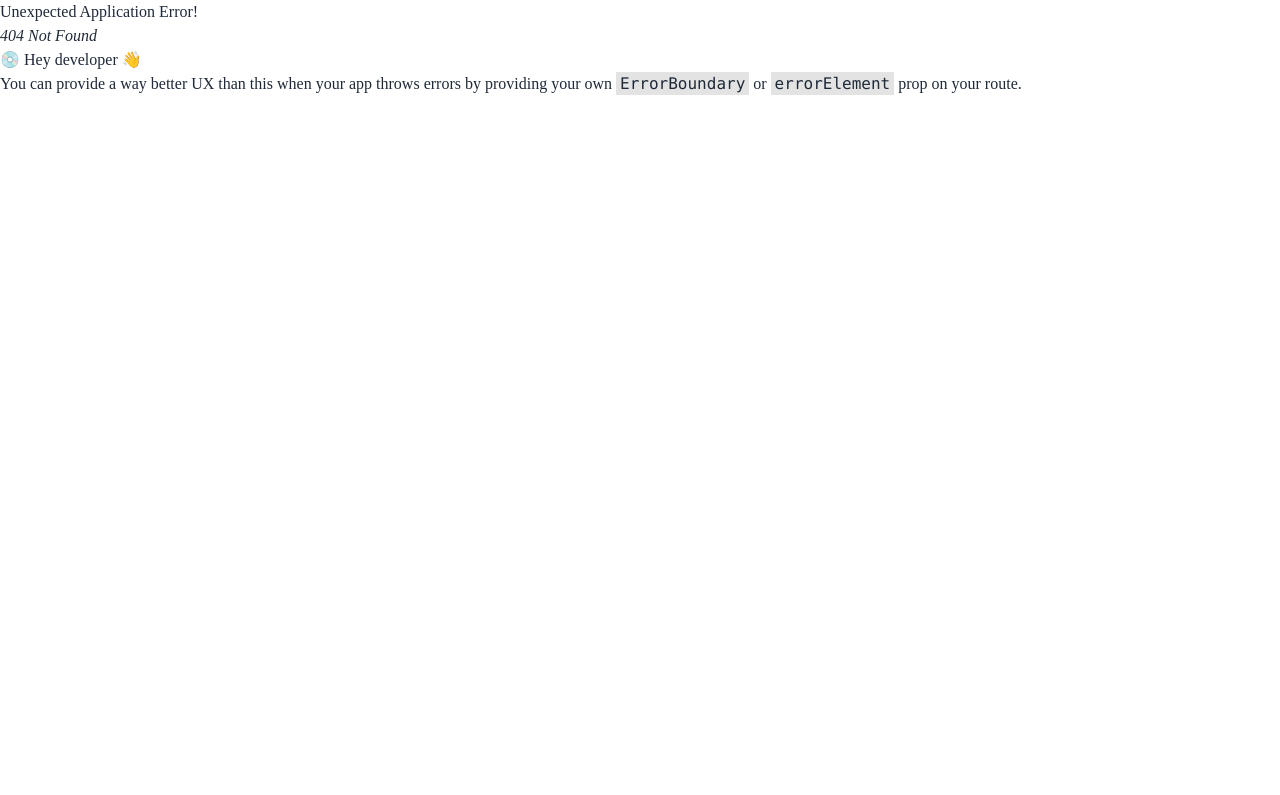
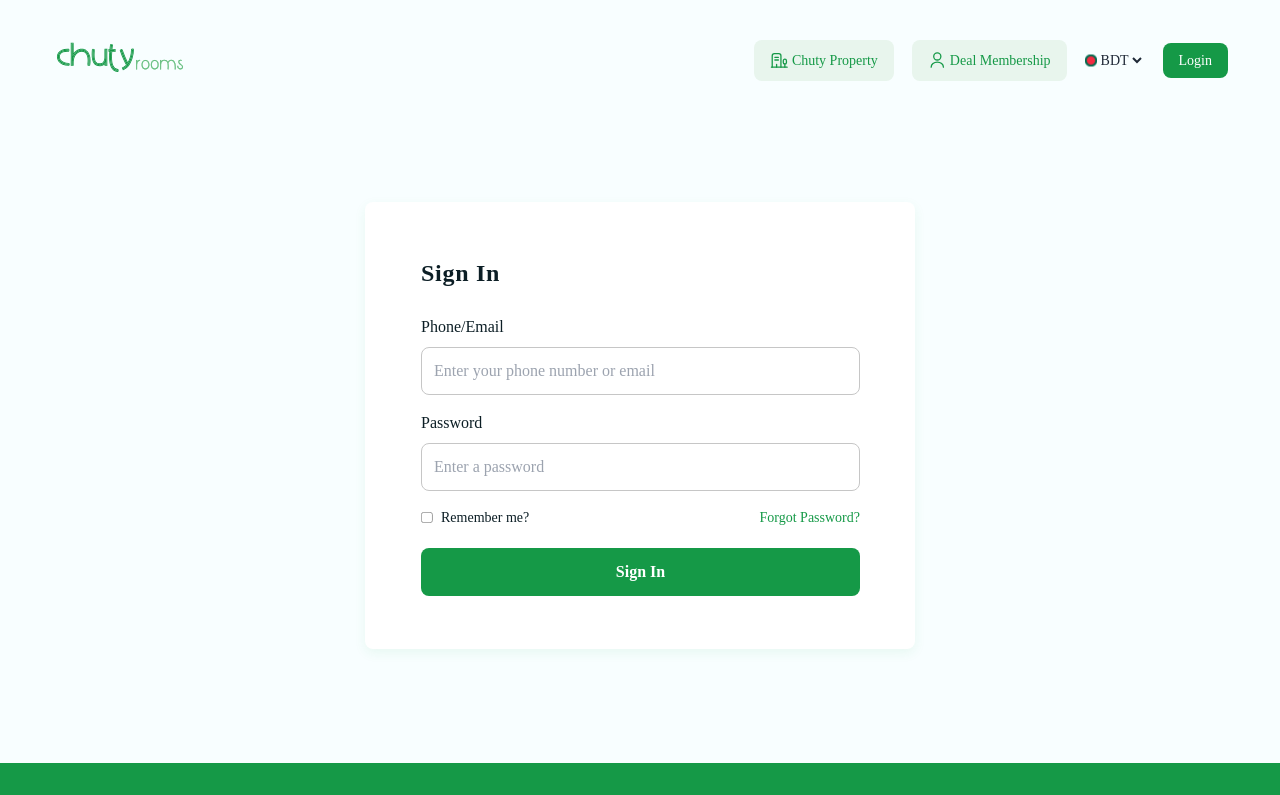
Before and after one commit to arif123s/chutyrooms-v2-client-side, a React (Vite) app: page /login in a window 1280 px wide. Before the commit this address had no page. Shown: the top 795 px of the page. Built offline with nearby package versions, Linux system fonts and the light colour scheme; a web font is replaced by a local one.

Commit message:
login page added

```diff
--- a/src/Layout/Main.css
+++ b/src/Layout/Main.css
@@ -10,25 +10,27 @@
 
 @media (max-width: 575.98px) {
   .custom-container {
-    width: 98%;
-
+    width: 100%;
+    padding-left: 2%;
+    padding-right: 2%;
   }
 }
 
 @media (min-width: 576px) and (max-width: 767.98px) {
   .custom-container {
     width: 100%;
-    margin-left: 2.5%;
-    margin-right: 2.5%;
+    padding-left: 2.5%;
+    padding-right: 2.5%;
   }
 }
 
 @media (min-width: 768px) and (max-width: 991.98px) {
   .custom-container {
     width: 768px;
+    /* width: 776px; */
      padding-left: 8px;
     padding-right: 8px;
-    margin: auto;
+    /* margin: auto; */
   }
 }
 
@@ -37,7 +39,7 @@
     width: 992px;
     padding-left: 8px;
     padding-right: 8px;
-    margin: auto;
+    /* margin: auto; */
   }
 }
 
@@ -46,7 +48,7 @@
     width: 1200px;
     padding-left: 8px;
     padding-right: 8px;
-    margin: auto;
+    /* margin: auto; */
   }
 }
 
--- a/src/Pages/Common/Includes/User/NavBar/NavBar.css
+++ b/src/Pages/Common/Includes/User/NavBar/NavBar.css
@@ -25,13 +25,14 @@ color: #FFFFFF; */
 }
 
 .menu-container {
-  /* height: fit-content; */
+  width: 100%;
   border-radius: 8px;
   background: #FFFFFF;
   box-shadow: 0px 4px 12px 0px rgba(35, 184, 85, 0.08);
   height: 162px;
   overflow: hidden;
-  /* transition: height 1s ease-in; */
+
+  display: none;
 }
 
 .menu-icon {
@@ -46,6 +47,10 @@ color: #FFFFFF; */
   .menu-mobile {
     display: none;
   }
+
+  .menu-container {
+  display: block;
+}
   .menu-icon {
     display: block;
   }
@@ -58,6 +63,10 @@ color: #FFFFFF; */
   .menu-icon {
     display: block;
   }
+
+  .menu-container {
+  display: block;
+}
 }
 
 @media (min-width: 768px) and (max-width: 991.98px) {
@@ -67,6 +76,10 @@ color: #FFFFFF; */
   .menu-icon {
     display: block;
   }
+
+    .menu-container {
+  display: block;
+}
 }
 
 @media (min-width: 992px) and (max-width: 1199.98px) {
--- a/src/Pages/Common/Includes/User/NavBar/NavBar.jsx
+++ b/src/Pages/Common/Includes/User/NavBar/NavBar.jsx
@@ -3,14 +3,15 @@ import propertyIcon from "../../../../../assets/icons/Property.svg"
 import memberIcon from "../../../../../assets/icons/Member.svg"
 import globalLogo from "../../../../../assets/icons/Global.svg"
 import menuIcon from "../../../../../assets/icons/menu.svg";
+// import arrowDownIcon from "../../../../../assets/icons/arrow-down.svg";
 import "./NavBar.css"
 import { useEffect, useState } from "react";
+import {  useNavigate } from "react-router-dom";
 
 const NavBar = () => {
 
-  const [menu,setMenu]=useState(false);
-
-//  const [isVisible, setIsVisible] = useState(false);
+  const [menu,setMenu]=useState(true);
+  const navigate = useNavigate();
 
  useEffect(() => {
    // Set the duration in milliseconds (e.g., 3000 for 3 seconds)
@@ -18,12 +19,16 @@ const NavBar = () => {
 
    // After the specified duration, hide the menu
    const timeoutId = setTimeout(() => {
-     setMenu(true);
+     setMenu(false);
    }, duration);
 
    // Clean up the timeout to avoid memory leaks
    return () => clearTimeout(timeoutId);
  }, []);
+
+ const handleLogin = () =>{
+  navigate('/login')
+ }
 
   // const [activeLink, setActiveLink] = useState(null);
 
@@ -67,12 +72,25 @@ const NavBar = () => {
               <a className="flex">
                 <img src={globalLogo}></img>
                 <select className="bg-[#F8FEFF]" name="" id="">
-                  <option value="">BDT</option>
+                  <option className="bg-white " value="BDT">
+                    BDT
+                  </option>
                 </select>
+
+                {/* <div className="bg-[#F8FEFF] flex items-center ml-2" name="" id="">
+                  <p className="bg-white " value="BDT">
+                    BDT
+                  </p>
+                  <img src={arrowDownIcon} alt="" />
+                  <div>
+                    <p>BDT</p>
+                  </div>
+                </div> */}
+
               </a>
             </li>
             <li className="menu-mobile">
-              <a className="bg-[#159947] text-white px-[16px] py-[10px] rounded-[8px] border-0">
+              <a onClick={handleLogin} className="bg-[#159947] text-white px-[16px] py-[10px] rounded-[8px] border-0">
                 Login
               </a>
             </li>
@@ -88,13 +106,13 @@ const NavBar = () => {
         {/* {menu &&  */}
         <div
           className={` duration-500  ${
-            menu ? " menu-container py-3 px-2 block" : "h-0"
+            menu ? " menu-container py-3 px-2 mt-2 block" : "h-0"
           }`}
         >
           <div
-            // className={`transition-trnasform transform duration-1000 ${
-            //   menu ? " block" : "hidden"
-            // }`}
+          // className={`transition-trnasform transform duration-1000 ${
+          //   menu ? " block" : "hidden"
+          // }`}
           >
             <div
               className={`transition-trnasform transform duration-200 ${
@@ -136,7 +154,7 @@ const NavBar = () => {
           </div>
         </div>
 
-        {/* } */}
+        {/*  } */}
 
         {/* <div className=" hidden lg:flex">
           <ul className="menu menu-horizontal px-1">
--- /dev/null
+++ b/src/Pages/Login/Login/Login.css
@@ -0,0 +1,49 @@
+.login-container {
+  color: #0c1e25;
+  width: 550px;
+  padding: 53px 55px 53px 56px;
+  border-radius: 8px;
+  background: #fff;
+  box-shadow: 0px 4px 12px 0px rgba(35, 184, 85, 0.08);
+  margin: auto;
+  margin-top: 114px;
+  margin-bottom: 114px;
+}
+
+.login-title {
+  font-size: 24px;
+  font-weight: 600;
+  letter-spacing: 0.72px;
+  margin-bottom: 24px;
+}
+
+.input-title {
+  font-size: 16px;
+  line-height: 145%;
+}
+
+.input-box {
+  display: flex;
+  width: 100%;
+  height: 48px;
+  padding: 8px 12px;
+  align-items: center;
+  gap: 72px;
+  border-radius: 8px;
+  border: 1px solid #c6c6c6;
+  margin-top: 8px;
+}
+
+.login-btn {
+  display: flex;
+  width: 100%;
+  height: 48px;
+  padding: 8px 12px;
+  justify-content: center;
+  align-items: center;
+  border-radius: 8px;
+  background: #159947;
+  color: #ffffff;
+  font-size: 16px;
+  font-weight: 600;
+}
--- /dev/null
+++ b/src/Pages/Login/Login/Login.jsx
@@ -0,0 +1,48 @@
+import { Form } from "react-router-dom";
+import selectBoxIcon from "../../../assets/icons/rectangle-select-box.svg";
+import "./login.css"
+
+const Login = () => {
+    return (
+      <div className="login-container">
+        <h2 className="login-title">Sign In</h2>
+
+        <Form>
+          <div className="mb-4">
+            <label className="input-title" htmlFor="phone">
+              Phone/Email
+            </label>
+            <input
+              className="input-box"
+              type="text"
+              placeholder="Enter your phone number or email"
+            />
+          </div>
+          <div className="mb-4">
+            <label className="input-title" htmlFor="phone">
+              Password
+            </label>
+            <input
+              className="input-box"
+              type="password"
+              placeholder="Enter a password"
+            />
+          </div>
+
+          <div className="flex justify-between mt-3 text-[14px] mb-[20px]">
+            <div className="flex items-center">
+              <img className="w-[12px] mr-2" src={selectBoxIcon} alt="" />
+              <span>Remember me?</span>
+            </div>
+
+            <p className="text-[#159947]">Forgot Password?</p>
+          </div>
+
+          <input type="submit" className="login-btn" value="Sign In" />
+          {/* <button className="login-btn">Sign In</button> */}
+        </Form>
+      </div>
+    );
+};
+
+export default Login;
--- a/src/Routes/Route.jsx
+++ b/src/Routes/Route.jsx
@@ -4,6 +4,7 @@ import Home from "../Pages/Home/Home/Home";
 import Dashboard from "../Pages/Dashboard/Dashboard";
 import DashboardHome from "../Pages/Dashboard/DashboardHome/DashboardHome";
 import HomePage from "../Pages/Home/Home/HomePage/HomePage";
+import Login from "../Pages/Login/Login/Login";
 
 export const router = createBrowserRouter([
   {
@@ -17,6 +18,10 @@ export const router = createBrowserRouter([
           {
             path: "/",
             element: <HomePage></HomePage>,
+          },
+          {
+            path: "login",
+            element: <Login></Login>,
           },
         ],
       },
```
Also changed, not shown: src/Pages/Login/Register/Register.css (added), src/Pages/Login/Register/Register.jsx (added), src/assets/icons/arrow-down.svg (added), src/assets/icons/rectangle-select-box.svg (added).
